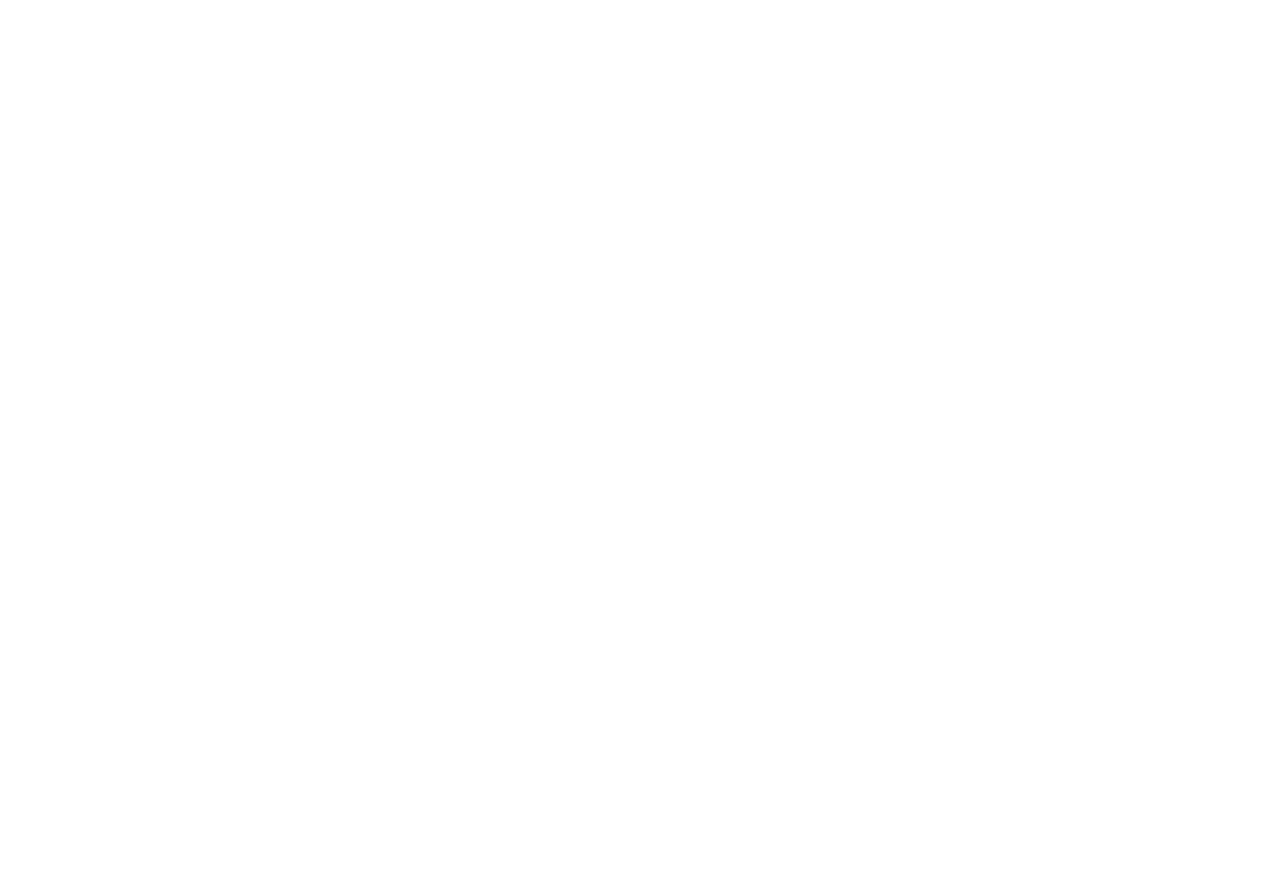
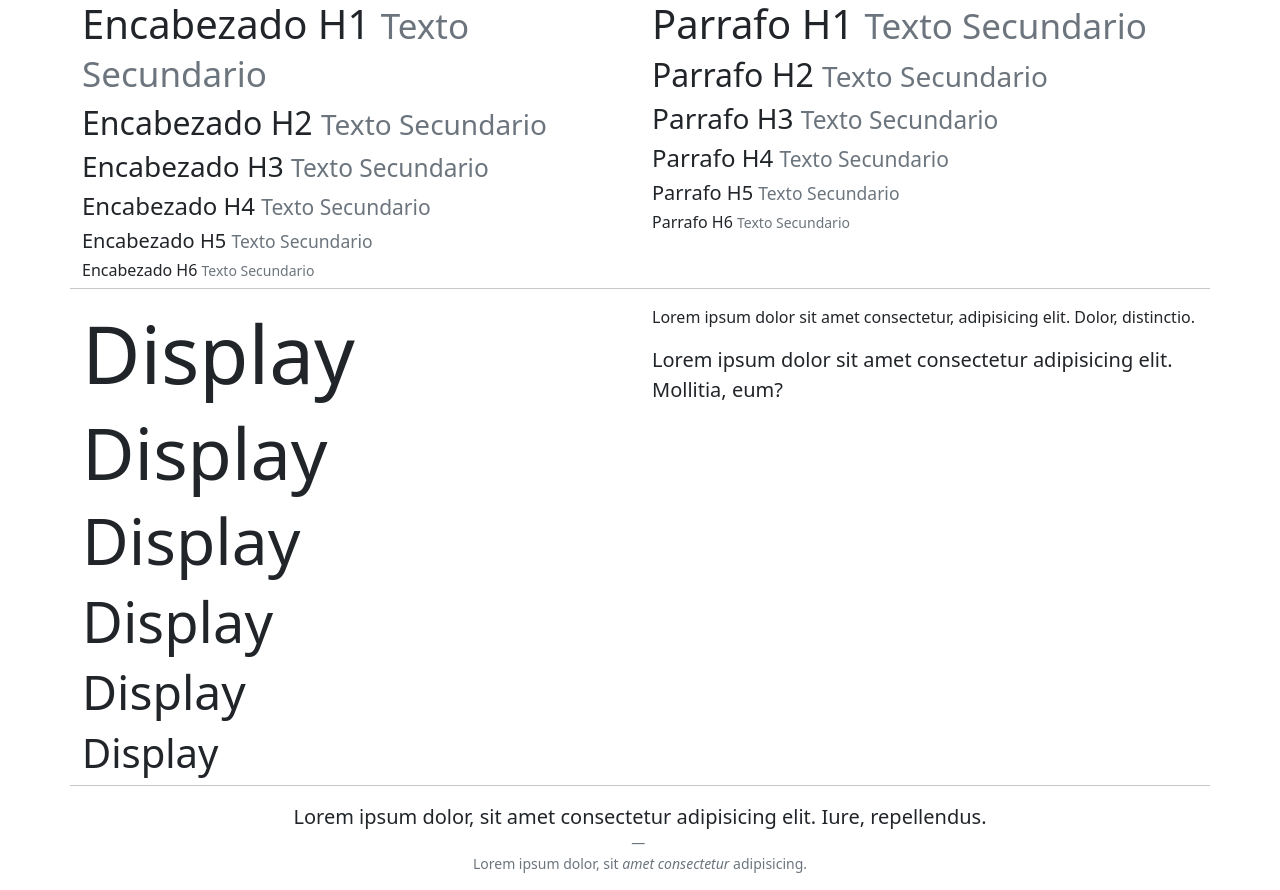
Before and after one commit to alexmendoza93/Bootstrap5, a plain HTML site: page tipografia/index.html in a window 1280 px wide. Before the commit the page ends 800 px from the top, so only its background shows below. Drawn offline with nearby package versions, Linux system fonts and the light colour scheme.

Commit message:
vimos un poco las diferentes tipografias que tiene bootstrap

```diff
--- a/tipografia/index.html
+++ b/tipografia/index.html
@@ -10,9 +10,93 @@
       integrity="sha384-EVSTQN3/azprG1Anm3QDgpJLIm9Nao0Yz1ztcQTwFspd3yD65VohhpuuCOmLASjC"
       crossorigin="anonymous"
     />
-    <title>Document</title>
+    <title>Tipografia</title>
   </head>
   <body>
+    <div class="container">
+      <div class="row">
+        <div class="col">
+          <h1>
+            Encabezado H1 <small class="text-muted">Texto Secundario</small>
+          </h1>
+          <h2>
+            Encabezado H2 <small class="text-muted">Texto Secundario</small>
+          </h2>
+          <h3>
+            Encabezado H3 <small class="text-muted">Texto Secundario</small>
+          </h3>
+          <h4>
+            Encabezado H4 <small class="text-muted">Texto Secundario</small>
+          </h4>
+          <h5>
+            Encabezado H5 <small class="text-muted">Texto Secundario</small>
+          </h5>
+          <h6>
+            Encabezado H6 <small class="text-muted">Texto Secundario</small>
+          </h6>
+        </div>
+        <div class="col">
+          <p class="h1">
+            Parrafo H1 <small class="text-muted">Texto Secundario</small>
+          </p>
+          <p class="h2">
+            Parrafo H2 <small class="text-muted">Texto Secundario</small>
+          </p>
+          <p class="h3">
+            Parrafo H3 <small class="text-muted">Texto Secundario</small>
+          </p>
+          <p class="h4">
+            Parrafo H4 <small class="text-muted">Texto Secundario</small>
+          </p>
+          <p class="h5">
+            Parrafo H5 <small class="text-muted">Texto Secundario</small>
+          </p>
+          <p class="h6">
+            Parrafo H6 <small class="text-muted">Texto Secundario</small>
+          </p>
+        </div>
+        <hr />
+        <div class="col">
+          <h1 class="display-1">Display</h1>
+          <h2 class="display-2">Display</h2>
+          <h3 class="display-3">Display</h3>
+          <h4 class="display-4">Display</h4>
+          <h5 class="display-5">Display</h5>
+          <h6 class="display-6">Display</h6>
+        </div>
+        <div class="col">
+          <p>
+            Lorem ipsum dolor sit amet consectetur, adipisicing elit. Dolor,
+            distinctio.
+          </p>
+          <p class="lead">
+            Lorem ipsum dolor sit amet consectetur adipisicing elit. Mollitia,
+            eum?
+          </p>
+        </div>
+        <hr />
+        <div class="col">
+          <figure class="text-center">
+            <blockquote class="blockquote">
+              <p>
+                Lorem ipsum dolor, sit amet consectetur adipisicing elit. Iure,
+                repellendus.
+              </p>
+            </blockquote>
+            <figcaption class="blockquote-footer">
+              <p>
+                Lorem ipsum dolor, sit
+                <cite title="Algien Importante de Inglaterra"
+                  >amet consectetur</cite
+                >
+                adipisicing.
+              </p>
+            </figcaption>
+          </figure>
+        </div>
+      </div>
+    </div>
+
     <script
       src="https://cdn.jsdelivr.net/npm/@popperjs/core@2.9.2/dist/umd/popper.min.js"
       integrity="sha384-IQsoLXl5PILFhosVNubq5LC7Qb9DXgDA9i+tQ8Zj3iwWAwPtgFTxbJ8NT4GN1R8p"
```
